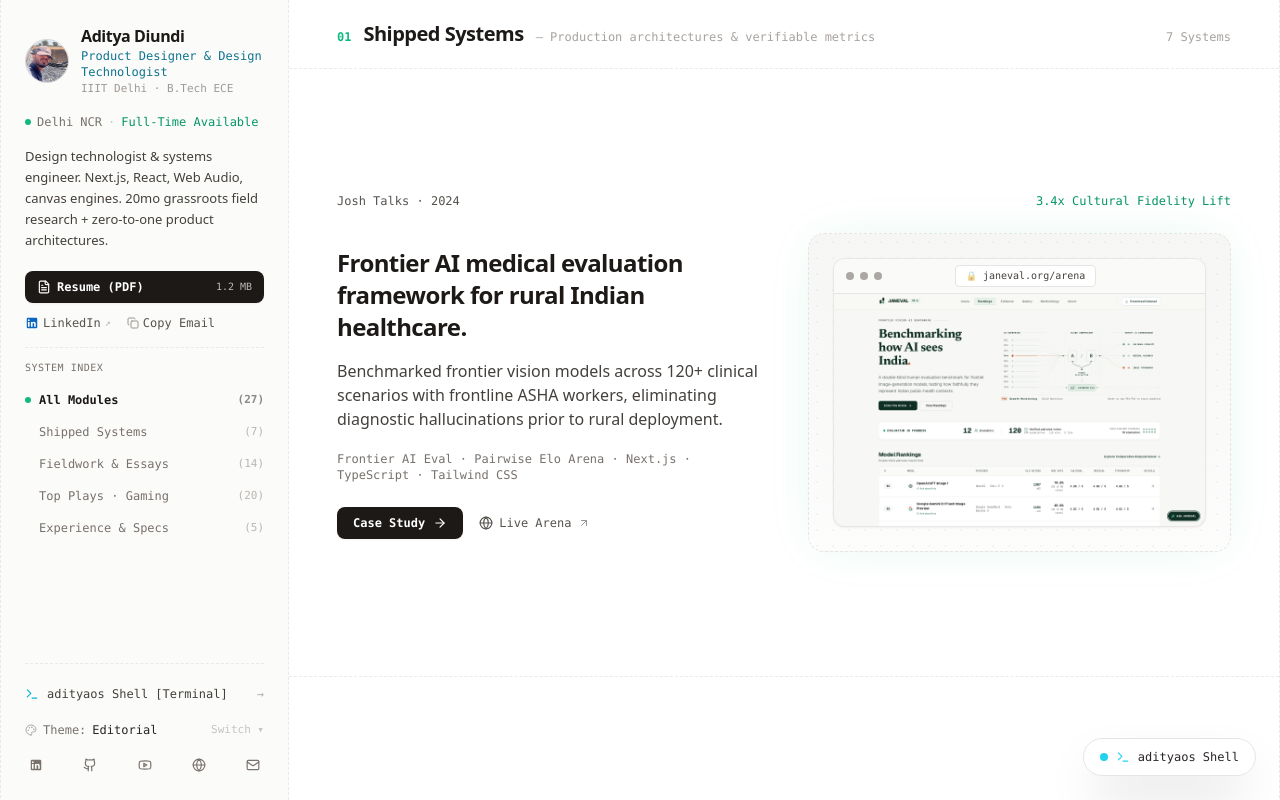
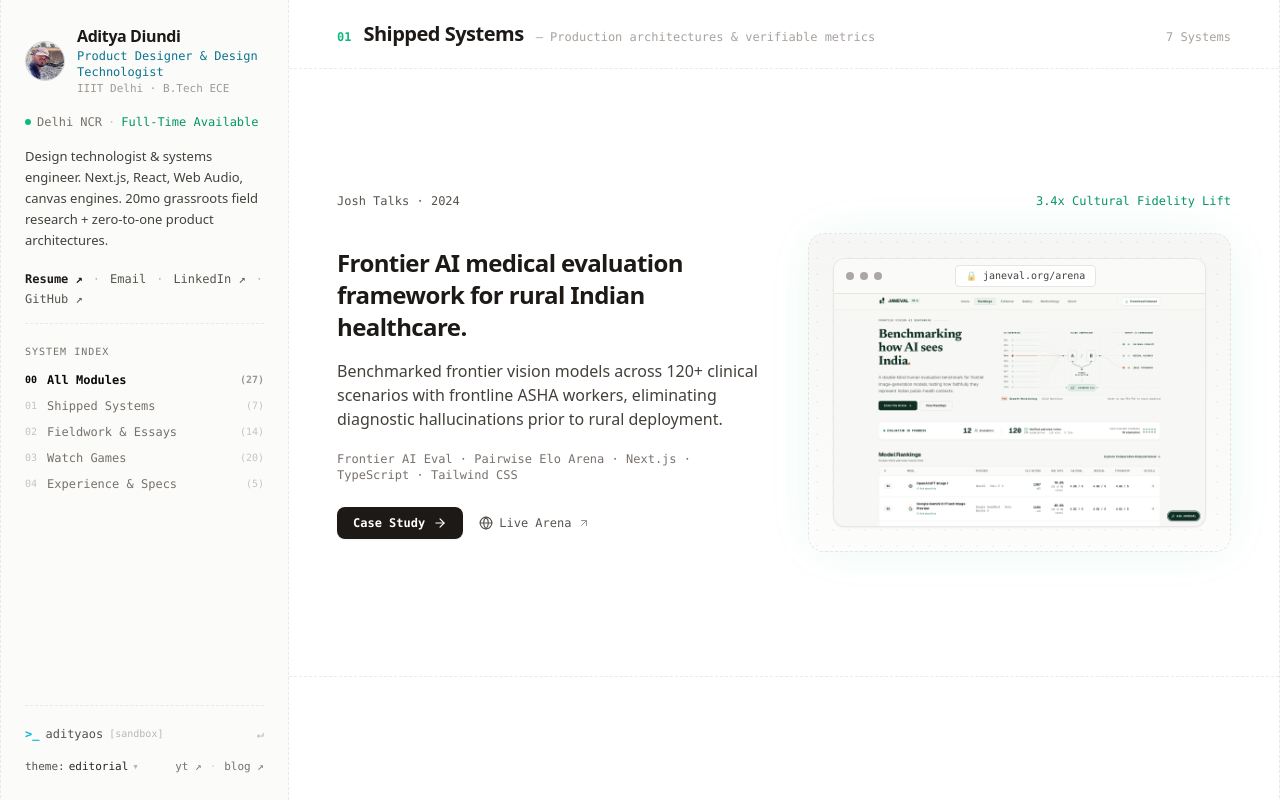
Before and after one commit to AdityaDiundi/adityaos, a Next.js app: page / in a window 1280 px wide. Shown: the top 800 px of the page. Built offline with nearby package versions, Linux system fonts and the light colour scheme.

Commit message:
feat(sidebar): implement Concept 3 radical minimalist column and remove redundant floating OS CTA

```diff
--- a/components/Portfolio/PortfolioSidebar.tsx
+++ b/components/Portfolio/PortfolioSidebar.tsx
@@ -51,11 +51,11 @@ export function PortfolioSidebar({
   };
 
   const feedToggles = [
-    { id: "all", label: "All Modules", icon: Layers, count: "27" },
-    { id: "work", label: "Shipped Systems", icon: Sparkles, count: "7" },
-    { id: "essays", label: "Fieldwork & Essays", icon: BookOpen, count: "14" },
-    { id: "youtube", label: "Top Plays · Gaming", icon: PlaySquare, count: "20" },
-    { id: "resume", label: "Experience & Specs", icon: Briefcase, count: "5" },
+    { id: "all", prefix: "00", label: "All Modules", count: "27" },
+    { id: "work", prefix: "01", label: "Shipped Systems", count: "7" },
+    { id: "essays", prefix: "02", label: "Fieldwork & Essays", count: "14" },
+    { id: "youtube", prefix: "03", label: "Watch Games", count: "20" },
+    { id: "resume", prefix: "04", label: "Experience & Specs", count: "5" },
   ];
 
   const themeOptions: { id: OSThemeId; label: string; tag: string }[] = [
@@ -157,7 +157,8 @@ export function PortfolioSidebar({
       {/* 2. Desktop Full Sticky Sidebar (Screens >= 1024px) */}
       {/* ========================================================================= */}
       {/* ========================================================================= */}
-      {/* 2. Desktop Full Sticky Sidebar (Screens >= 1024px) */}
+      {/* ========================================================================= */}
+      {/* 2. Desktop Full Sticky Sidebar (Screens >= 1024px) — Concept 3 Minimalist */}
       {/* ========================================================================= */}
       <aside
         className={`hidden lg:flex w-64 xl:w-72 flex-shrink-0 sticky top-0 self-start h-screen max-h-screen border-r border-dashed p-6 flex-col justify-between z-30 overflow-y-auto transition-colors ${
@@ -171,7 +172,7 @@ export function PortfolioSidebar({
           {/* Profile Avatar & Title */}
           <div className="flex items-center gap-3">
             <div
-              className={`relative w-11 h-11 rounded-full overflow-hidden border flex-shrink-0 ${
+              className={`relative w-10 h-10 rounded-full overflow-hidden border flex-shrink-0 ${
                 isDark ? "border-zinc-700" : "border-stone-300"
               }`}
             >
@@ -208,7 +209,7 @@ export function PortfolioSidebar({
             </div>
           </div>
 
-          {/* Location & Status (No pill backgrounds) */}
+          {/* Location & Status */}
           <div
             className={`flex items-center gap-1.5 text-xs font-mono ${
               isDark ? "text-zinc-400" : "text-stone-500"
@@ -220,7 +221,7 @@ export function PortfolioSidebar({
             <span className="text-emerald-600 dark:text-emerald-400 font-medium">Full-Time Available</span>
           </div>
 
-          {/* Systems Statement Bio: Radically minified, metric-forward */}
+          {/* Systems Statement Bio */}
           <p
             className={`text-xs sm:text-[13px] font-sans leading-relaxed ${
               isDark ? "text-zinc-300" : "text-stone-700"
@@ -229,156 +230,160 @@ export function PortfolioSidebar({
             Design technologist & systems engineer. Next.js, React, Web Audio, canvas engines. 20mo grassroots field research + zero-to-one product architectures.
           </p>
 
-          {/* Primary Action Button (Solid) + Secondary Actions (Clean Text Links) */}
-          <div className="space-y-2.5 pt-1">
-            {/* Primary Resume Button */}
+          {/* Clean Monospace Action Row (No heavy container boxes) */}
+          <div className="flex flex-wrap items-center gap-x-2.5 gap-y-1 text-xs font-mono pt-1">
             <a
               href="/Aditya_Diundi_Resume.pdf"
               target="_blank"
               rel="noopener noreferrer"
-              className={`w-full py-2 px-3 rounded-lg font-bold font-mono text-xs flex items-center justify-between transition-all cursor-pointer shadow-sm ${
-                isDark
-                  ? "bg-white hover:bg-zinc-200 text-zinc-950"
-                  : "bg-stone-900 hover:bg-black text-white"
+              className={`whitespace-nowrap font-semibold transition-colors hover:underline ${
+                isDark ? "text-white hover:text-cyan-300" : "text-stone-900 hover:text-cyan-800"
               }`}
             >
-              <span className="flex items-center gap-1.5">
-                <FileText className="w-3.5 h-3.5" />
-                <span>Resume (PDF)</span>
-              </span>
-              <span className="text-[10px] opacity-70 font-normal">1.2 MB</span>
+              Resume ↗
             </a>
-
-            {/* Clean Text Links for Secondary Actions (No background boxes) */}
-            <div className="flex items-center gap-4 text-xs font-mono pt-0.5">
+            <span className="opacity-30">·</span>
+            <button
+              type="button"
+              onClick={handleCopyEmail}
+              className={`whitespace-nowrap transition-colors hover:underline cursor-pointer ${
+                isDark ? "text-zinc-400 hover:text-white" : "text-stone-600 hover:text-black"
+              }`}
+            >
+              {copiedEmail ? (
+                <span className="text-emerald-500 font-bold">Copied!</span>
+              ) : (
+                "Email"
+              )}
+            </button>
+            <span className="opacity-30">·</span>
             <a
               href="https://www.linkedin.com/in/adityadiundi/"
               target="_blank"
               rel="noopener noreferrer"
-                className={`flex items-center gap-1 transition-colors cursor-pointer hover:underline ${
+              className={`whitespace-nowrap transition-colors hover:underline ${
                 isDark ? "text-zinc-400 hover:text-white" : "text-stone-600 hover:text-black"
               }`}
             >
-                <LinkedinIcon className="w-3.5 h-3.5 text-[#0A66C2]" />
-                <span>LinkedIn</span>
-                <span className="text-[10px] opacity-40">↗</span>
+              LinkedIn ↗
             </a>
-
-              <button
-                type="button"
-                onClick={handleCopyEmail}
-                className={`flex items-center gap-1 transition-colors cursor-pointer hover:underline ${
+            <span className="opacity-30">·</span>
+            <a
+              href="https://github.com/AdityaDiundi"
+              target="_blank"
+              rel="noopener noreferrer"
+              className={`whitespace-nowrap transition-colors hover:underline ${
                 isDark ? "text-zinc-400 hover:text-white" : "text-stone-600 hover:text-black"
               }`}
             >
-                {copiedEmail ? (
-                  <>
-                    <Check className="w-3.5 h-3.5 text-emerald-400 stroke-[3]" />
-                    <span className="text-emerald-500">Copied!</span>
-                  </>
-                ) : (
-                  <>
-                    <Copy className="w-3 h-3 opacity-60" />
-                    <span>Copy Email</span>
-                  </>
-                )}
-              </button>
-            </div>
+              GitHub ↗
+            </a>
           </div>
 
-          {/* Feed Section Toggles (Plain text on background, no box containers) */}
+          {/* Feed Section Toggles (Pure typographical index) */}
           <div
-            className={`space-y-1.5 pt-3 border-t border-dashed ${
+            className={`space-y-2 pt-5 border-t border-dashed ${
               isDark ? "border-zinc-800/80" : "border-stone-200/80"
             }`}
           >
             <div
-              className={`text-[10px] font-mono uppercase tracking-wider pb-1 ${
+              className={`text-[10px] font-mono uppercase tracking-widest ${
                 isDark ? "text-zinc-500" : "text-stone-500"
               }`}
             >
               System Index
             </div>
-            <div className="space-y-1">
+            <nav className="space-y-0.5">
               {feedToggles.map((item) => {
                 const isActive = activeFilter === item.id;
                 return (
                   <button
                     key={item.id}
                     onClick={() => onSelectFilter(item.id)}
-                    className={`w-full flex items-center justify-between py-1.5 text-xs font-mono transition-colors cursor-pointer text-left ${
+                    className={`w-full flex items-center justify-between py-1 text-xs font-mono transition-all cursor-pointer text-left ${
                       isActive
                         ? isDark
-                          ? "text-white font-semibold"
-                          : "text-stone-900 font-semibold"
+                          ? "text-cyan-400 font-semibold"
+                          : "text-stone-950 font-bold"
                         : isDark
                         ? "text-zinc-400 hover:text-zinc-200"
                         : "text-stone-500 hover:text-stone-800"
                     }`}
                   >
-                    <div className="flex items-center gap-2">
-                      {isActive ? (
-                        <span className="w-1.5 h-1.5 rounded-full bg-emerald-500 shrink-0" />
-                      ) : (
-                        <span className="w-1.5 h-1.5 rounded-full opacity-0 shrink-0" />
-                      )}
+                    <div className="flex items-center gap-2.5">
+                      <span
+                        className={`text-[10px] font-mono transition-colors ${
+                          isActive
+                            ? isDark
+                              ? "text-cyan-400 font-bold"
+                              : "text-stone-950 font-bold"
+                            : "opacity-40"
+                        }`}
+                      >
+                        {item.prefix}
+                      </span>
                       <span>{item.label}</span>
                     </div>
-                    <span className="text-[11px] font-mono opacity-50">
+                    <span className="text-[10px] font-mono opacity-40">
                       ({item.count})
                     </span>
                   </button>
                 );
               })}
-            </div>
+            </nav>
           </div>
         </div>
 
-        {/* Bottom Actions & Controls (Clean text, no heavy container boxes) */}
+        {/* Unified Minimal Footer & Runtime Strip (Single-line hierarchy) */}
         <div
-          className={`space-y-2.5 pt-4 mt-4 border-t border-dashed ${
+          className={`space-y-2 pt-4 mt-4 border-t border-dashed ${
             isDark ? "border-zinc-800/80" : "border-stone-200/80"
           }`}
         >
-          {/* Launch adityaos Terminal Engine */}
+          {/* Launch adityaos Terminal Trigger */}
           <button
             onClick={onLaunchOS}
-            className={`w-full py-1.5 flex items-center justify-between text-xs font-mono transition-colors cursor-pointer group ${
+            className={`w-full py-1 flex items-center justify-between text-xs font-mono transition-colors cursor-pointer group ${
               isDark
-                ? "text-zinc-300 hover:text-cyan-400"
-                : "text-stone-700 hover:text-cyan-700"
+                ? "text-zinc-400 hover:text-cyan-400"
+                : "text-stone-600 hover:text-cyan-700"
+            }`}
+            title="Launch interactive adityaos desktop sandbox"
+          >
+            <span className="flex items-center gap-1.5">
+              <span className="text-cyan-500 font-bold">&gt;_</span>
+              <span>adityaos</span>
+              <span className="text-[10px] opacity-40 font-normal">[sandbox]</span>
+            </span>
+            <span className="text-xs opacity-40 group-hover:opacity-100 group-hover:translate-x-0.5 transition-all">
+              ↵
+            </span>
+          </button>
+
+          {/* Theme Switcher & Secondary Channels (Single clean horizontal row) */}
+          <div
+            className={`flex items-center justify-between text-[11px] font-mono pt-1 ${
+              isDark ? "text-zinc-500" : "text-stone-500"
             }`}
           >
-            <div className="flex items-center gap-2">
-              <Terminal className="w-3.5 h-3.5 text-cyan-500" />
-              <span>adityaos Shell [Terminal]</span>
-            </div>
-            <span className="text-xs opacity-40 group-hover:opacity-100 group-hover:translate-x-0.5 transition-all">→</span>
-          </button>
-
-          {/* Theme Selector (Clean minimal trigger) */}
+            {/* Theme Trigger */}
             <div className="relative">
               <button
                 onClick={() => setThemeDropdownOpen(!themeDropdownOpen)}
-              className={`w-full flex items-center justify-between py-1 text-xs font-mono cursor-pointer transition-colors ${
-                isDark
-                  ? "text-zinc-400 hover:text-white"
-                  : "text-stone-500 hover:text-black"
+                className={`flex items-center gap-1 hover:underline cursor-pointer transition-colors ${
+                  isDark ? "text-zinc-400 hover:text-zinc-200" : "text-stone-600 hover:text-stone-900"
                 }`}
               >
-              <div className="flex items-center gap-1.5">
-                <Palette className="w-3 h-3 opacity-60" />
-                <span>Theme:</span>
-                <span className={`font-medium ${isDark ? "text-zinc-200" : "text-stone-800"}`}>
-                  {themeOptions.find((t) => t.id === currentThemeId)?.label.split(" ")[0] || "Editorial"}
+                <span>theme:</span>
+                <span className={`font-medium ${isDark ? "text-zinc-300" : "text-stone-800"}`}>
+                  {themeOptions.find((t) => t.id === currentThemeId)?.label.split(" ")[0].toLowerCase() || "editorial"}
                 </span>
-              </div>
-              <span className="text-[11px] opacity-40 hover:opacity-100">Switch ▾</span>
+                <span className="opacity-40">▾</span>
               </button>
 
               {themeDropdownOpen && (
                 <div
-                className={`absolute bottom-full mb-1.5 left-0 right-0 rounded-lg p-1 border shadow-2xl backdrop-blur-2xl z-50 text-xs font-mono ${
+                  className={`absolute bottom-full mb-2 left-0 w-44 rounded-lg p-1 border shadow-2xl backdrop-blur-2xl z-50 text-xs font-mono ${
                     isDark
                       ? "border-zinc-800 bg-[#090b10] text-zinc-300"
                       : "border-stone-200 bg-white text-stone-800"
@@ -412,58 +417,36 @@ export function PortfolioSidebar({
               )}
             </div>
 
-          {/* Social Links & Email */}
-          <div
-            className={`flex items-center justify-between text-xs font-mono pt-0.5 ${
-              isDark ? "text-zinc-400" : "text-stone-500"
-            }`}
-          >
-            <a
-              href="https://www.linkedin.com/in/adityadiundi/"
-              target="_blank"
-              rel="noopener noreferrer"
-              className={`transition-colors p-1 hover:text-blue-500`}
-              title="LinkedIn"
-            >
-              <LinkedinIcon className="w-3.5 h-3.5" />
-            </a>
-            <a
-              href="https://github.com/AdityaDiundi"
-              target="_blank"
-              rel="noopener noreferrer"
-              className={`transition-colors p-1 ${isDark ? "hover:text-white" : "hover:text-stone-900"}`}
-              title="GitHub"
-            >
-              <Github className="w-3.5 h-3.5" />
-            </a>
+            {/* Micro presence links */}
+            <div className="flex items-center gap-2">
               <a
                 href="https://youtube.com/@falsepeek"
                 target="_blank"
                 rel="noopener noreferrer"
-              className="hover:text-red-500 transition-colors p-1"
+                className={`hover:underline transition-colors ${
+                  isDark ? "hover:text-zinc-200" : "hover:text-stone-900"
+                }`}
                 title="YouTube @falsepeek"
               >
-              <Youtube className="w-3.5 h-3.5" />
+                yt ↗
               </a>
+              <span className="opacity-30">·</span>
               <a
                 href="https://diundi.bearblog.dev"
                 target="_blank"
                 rel="noopener noreferrer"
-              className="hover:text-purple-500 transition-colors p-1"
+                className={`hover:underline transition-colors ${
+                  isDark ? "hover:text-zinc-200" : "hover:text-stone-900"
+                }`}
                 title="Bear Blog"
               >
-              <Globe className="w-3.5 h-3.5" />
-            </a>
-            <a
-              href="mailto:aditya15124@iiitd.ac.in"
-              className="hover:text-emerald-500 transition-colors p-1"
-              title="Email"
-            >
-              <Mail className="w-3.5 h-3.5" />
+                blog ↗
               </a>
             </div>
           </div>
+        </div>
       </aside>
+
     </>
   );
 }
--- a/components/Portfolio/PortfolioView.tsx
+++ b/components/Portfolio/PortfolioView.tsx
@@ -137,23 +137,6 @@ export function PortfolioView({ onLaunchOS }: PortfolioViewProps) {
           <PortfolioFooter onLaunchOS={onLaunchOS} />
         </main>
       </div>
-
-      {/* Floating Mode Switcher Button (Bottom Right) */}
-      <div className="fixed bottom-6 right-6 z-40 hidden md:block">
-        <button
-          onClick={onLaunchOS}
-          className={`group flex items-center gap-2 px-4 py-2.5 rounded-full border text-xs font-mono shadow-2xl transition-all cursor-pointer backdrop-blur-md ${
-            isDark
-              ? "border-zinc-800 bg-[#090b10]/90 hover:bg-zinc-900 text-zinc-300"
-              : "border-stone-200 bg-white/90 hover:bg-stone-50 text-stone-800"
-          }`}
-          title="Switch to adityaos interactive desktop sandbox"
-        >
-          <span className="w-2 h-2 rounded-full bg-cyan-400 animate-pulse" />
-          <Terminal className="w-3.5 h-3.5 text-cyan-400" />
-          <span>adityaos Shell</span>
-        </button>
-      </div>
     </div>
   );
 }
```
Also changed, not shown: 2 other files (tests, documents, lock files or other folders). Lines whose indentation alone changed are shown as unchanged.
